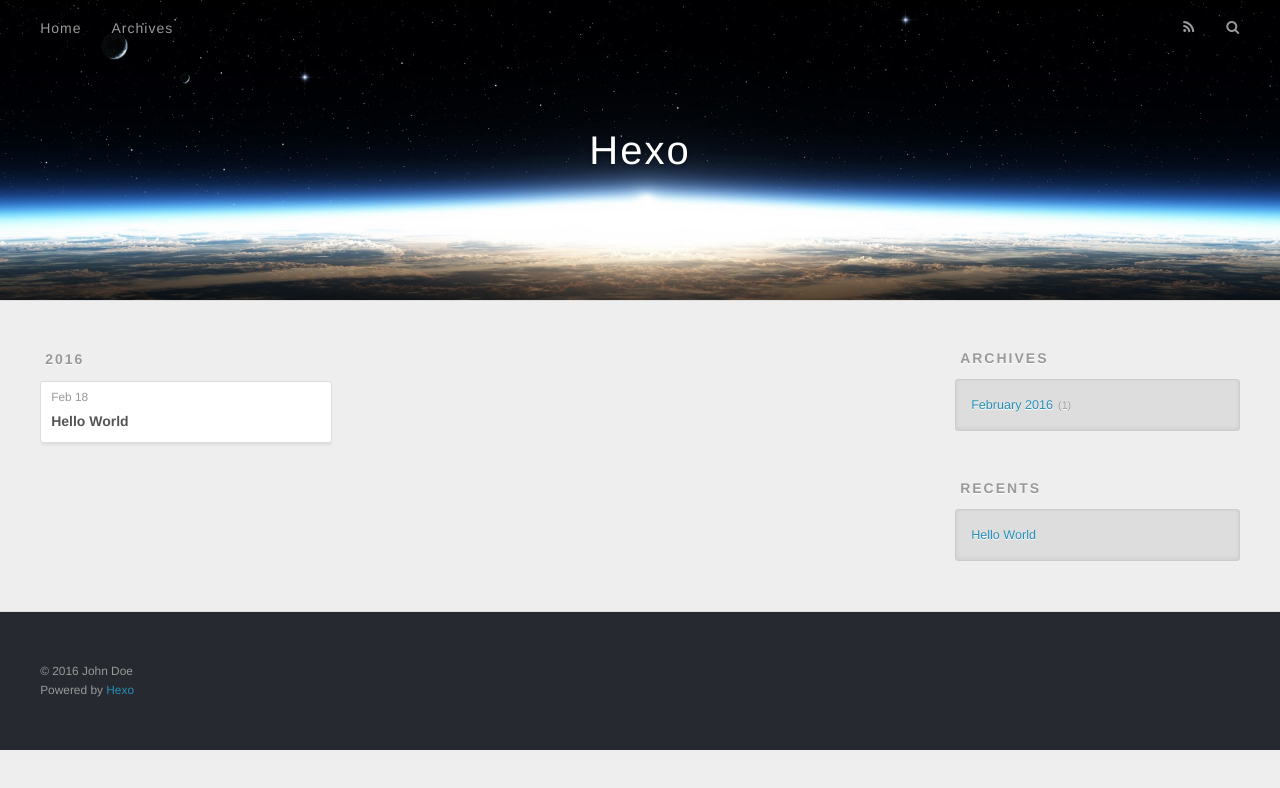
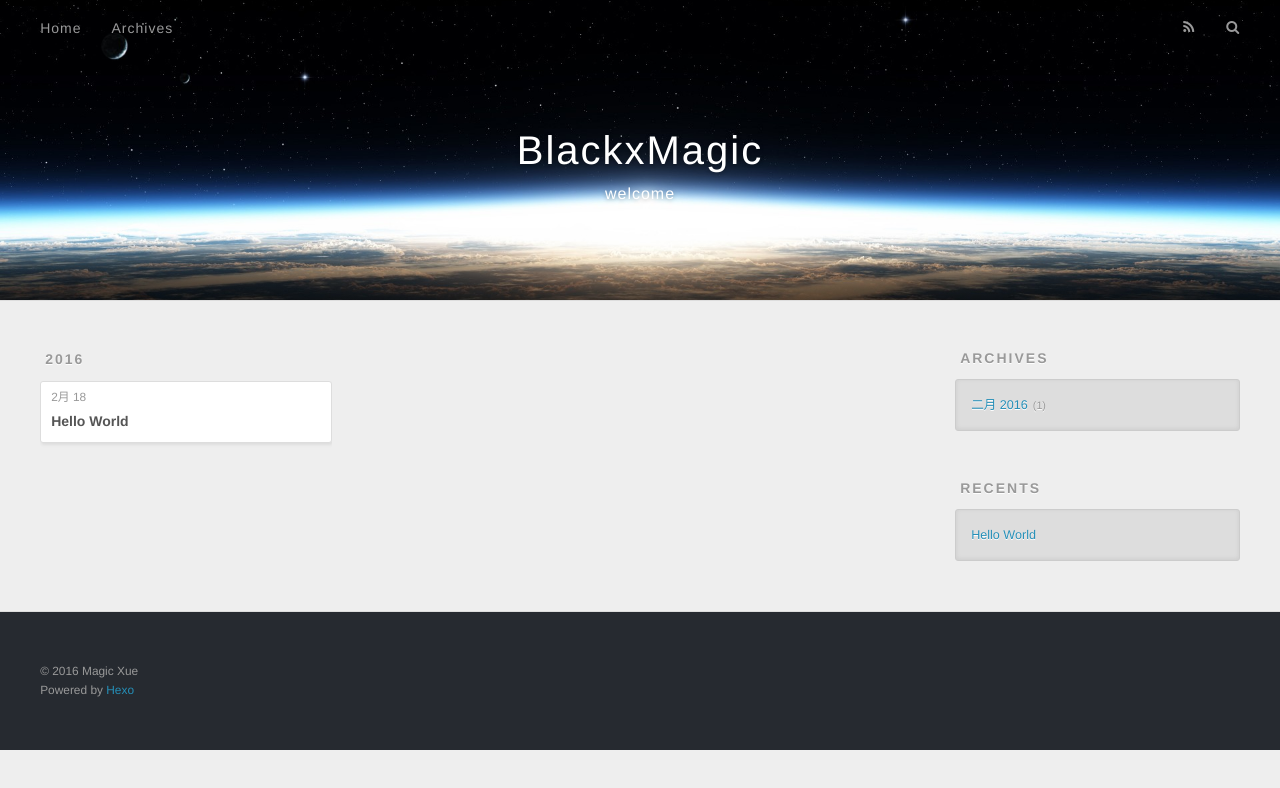
Before and after one commit to BlackxMagic/BlackxMagic.github.io, a plain HTML site: page archives/2016/02/index.html in a window 1280 px wide. Drawn offline with nearby package versions, Linux system fonts and the light colour scheme.

Commit message:
Site updated: 2016-02-18 14:27:11

```diff
--- a/archives/2016/02/index.html
+++ b/archives/2016/02/index.html
@@ -3,19 +3,19 @@
 <head>
   <meta charset="utf-8">
 
-  <title>Archives: 2016/2 | Hexo</title>
+  <title>Archives: 2016/2 | BlackxMagic</title>
   <meta name="viewport" content="width=device-width, initial-scale=1, maximum-scale=1">
-  <meta name="description">
+  <meta name="description" content="my blog">
 <meta property="og:type" content="website">
-<meta property="og:title" content="Hexo">
+<meta property="og:title" content="BlackxMagic">
 <meta property="og:url" content="http://yoursite.com/archives/2016/02/index.html">
-<meta property="og:site_name" content="Hexo">
-<meta property="og:description">
+<meta property="og:site_name" content="BlackxMagic">
+<meta property="og:description" content="my blog">
 <meta name="twitter:card" content="summary">
-<meta name="twitter:title" content="Hexo">
-<meta name="twitter:description">
+<meta name="twitter:title" content="BlackxMagic">
+<meta name="twitter:description" content="my blog">
 
-    <link rel="alternative" href="/atom.xml" title="Hexo" type="application/atom+xml">
+    <link rel="alternative" href="/atom.xml" title="BlackxMagic" type="application/atom+xml">
 
 
     <link rel="icon" href="/favicon.png">
@@ -33,8 +33,12 @@
   <div id="header-outer" class="outer">
     <div id="header-title" class="inner">
       <h1 id="logo-wrap">
-        <a href="/" id="logo">Hexo</a>
+        <a href="/" id="logo">BlackxMagic</a>
       </h1>
+
+        <h2 id="subtitle-wrap">
+          <a href="/" id="subtitle">welcome</a>
+        </h2>
 
     </div>
     <div id="header-inner" class="inner">
@@ -76,7 +80,7 @@
   <div class="archive-article-inner">
     <header class="archive-article-header">
       <a href="/2016/02/18/hello-world/" class="archive-article-date">
-  <time datetime="2016-02-18T02:40:11.000Z" itemprop="datePublished">Feb 18</time>
+  <time datetime="2016-02-18T02:40:11.000Z" itemprop="datePublished">2月 18</time>
 </a>
 
 
@@ -106,7 +110,7 @@
   <div class="widget-wrap">
     <h3 class="widget-title">Archives</h3>
     <div class="widget">
-      <ul class="archive-list"><li class="archive-list-item"><a class="archive-list-link" href="/archives/2016/02/">February 2016</a><span class="archive-list-count">1</span></li></ul>
+      <ul class="archive-list"><li class="archive-list-item"><a class="archive-list-link" href="/archives/2016/02/">二月 2016</a><span class="archive-list-count">1</span></li></ul>
     </div>
   </div>
 
@@ -133,7 +137,7 @@
 
   <div class="outer">
     <div id="footer-info" class="inner">
-      &copy; 2016 John Doe<br>
+      &copy; 2016 Magic Xue<br>
       Powered by <a href="http://hexo.io/" target="_blank">Hexo</a>
     </div>
   </div>
```
Also changed, not shown: 2016/02/18/hello-world/index.html (+11 -7 lines), archives/2016/index.html (+16 -12 lines), archives/index.html (+16 -12 lines), index.html (+16 -12 lines).
